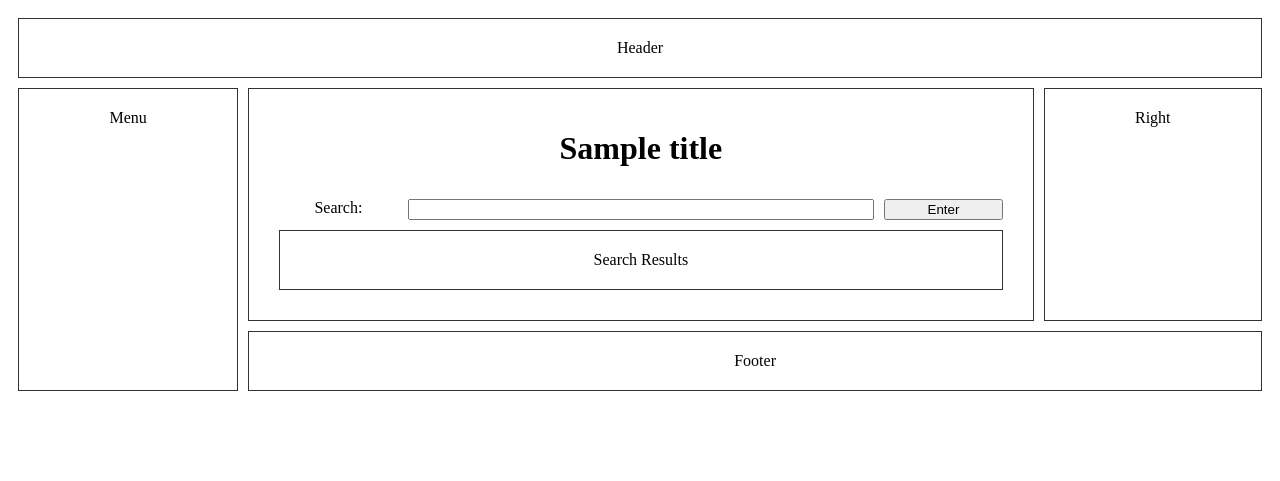
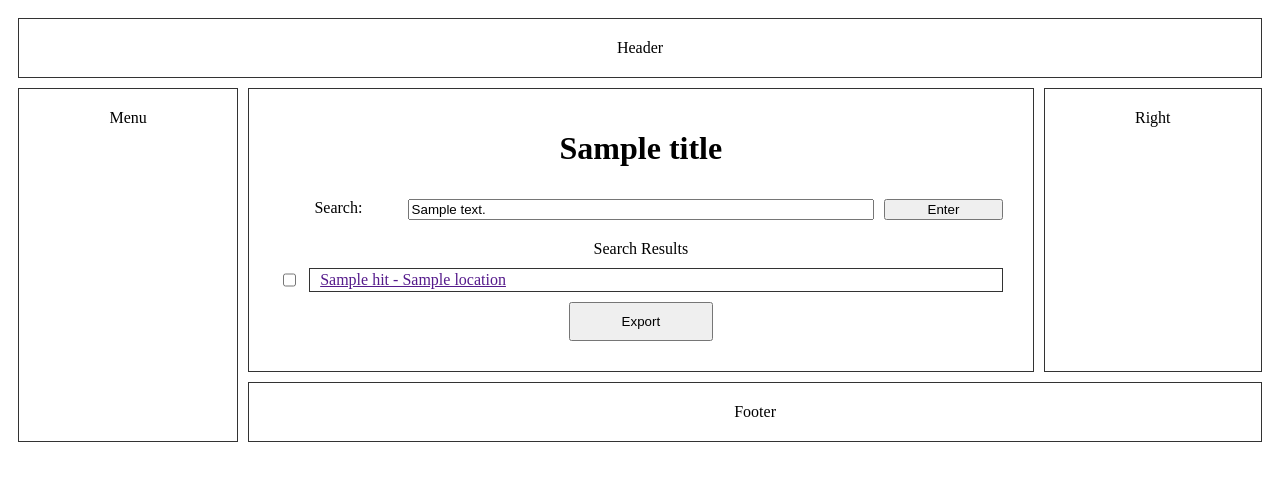
Before and after one commit to nabilgkhoury/pyramid_elasticsearch_mongodb, a Python web app: template pyramid_app/templates/search.jinja2 in a window 1280 px wide. Shown: the top 481 px of the page. Run offline with Jinja, Linux system fonts and the light colour scheme; the template is opened without the code that fills it: most values are stand-ins (such as "Sample title", 1, 10 or a date in 2020).

Commit message:
First functioning company search page returning full-text search results from 100 possible company profiles

```diff
--- a/pyramid_app/templates/search.jinja2
+++ b/pyramid_app/templates/search.jinja2
@@ -3,8 +3,21 @@
     <h1>{{ title }}</h1>
     <form action="/search" class="search-grid-container">
         <label class="search-label" for="search_field">Search:</label>
-        <input class="search-field" type="text" id="search_field" name="search_field" value="">
+        <input class="search-field" type="text" id="search_field" name="search_field" value="{{ text }}">
         <input class="search-submit" type="submit" value="Enter">
-        <div class="search-results"> Search Results </div>
     </form>
+    <div class="search-results"> Search Results
+        <form action="/export" class="results-grid-container">
+            {% for hit in hits %}
+                <input class="result-checkbox" type="checkbox" id="checkbox{{loop.index}}"
+                       name="checkbox{{loop.index}}" value="{{ hit.company_id }}"
+                >
+                <a class="result-item"
+                   href="{{ request.route_url('company', _query=dict(company_id=hit.company_id)) }}"
+                > {{ hit.company_name }} - {{ hit.location }}
+                </a>
+            {% endfor %}
+            <input class="result-export" type="submit" value="Export">
+        </form>
+    </div>
 {% endblock %}
```
